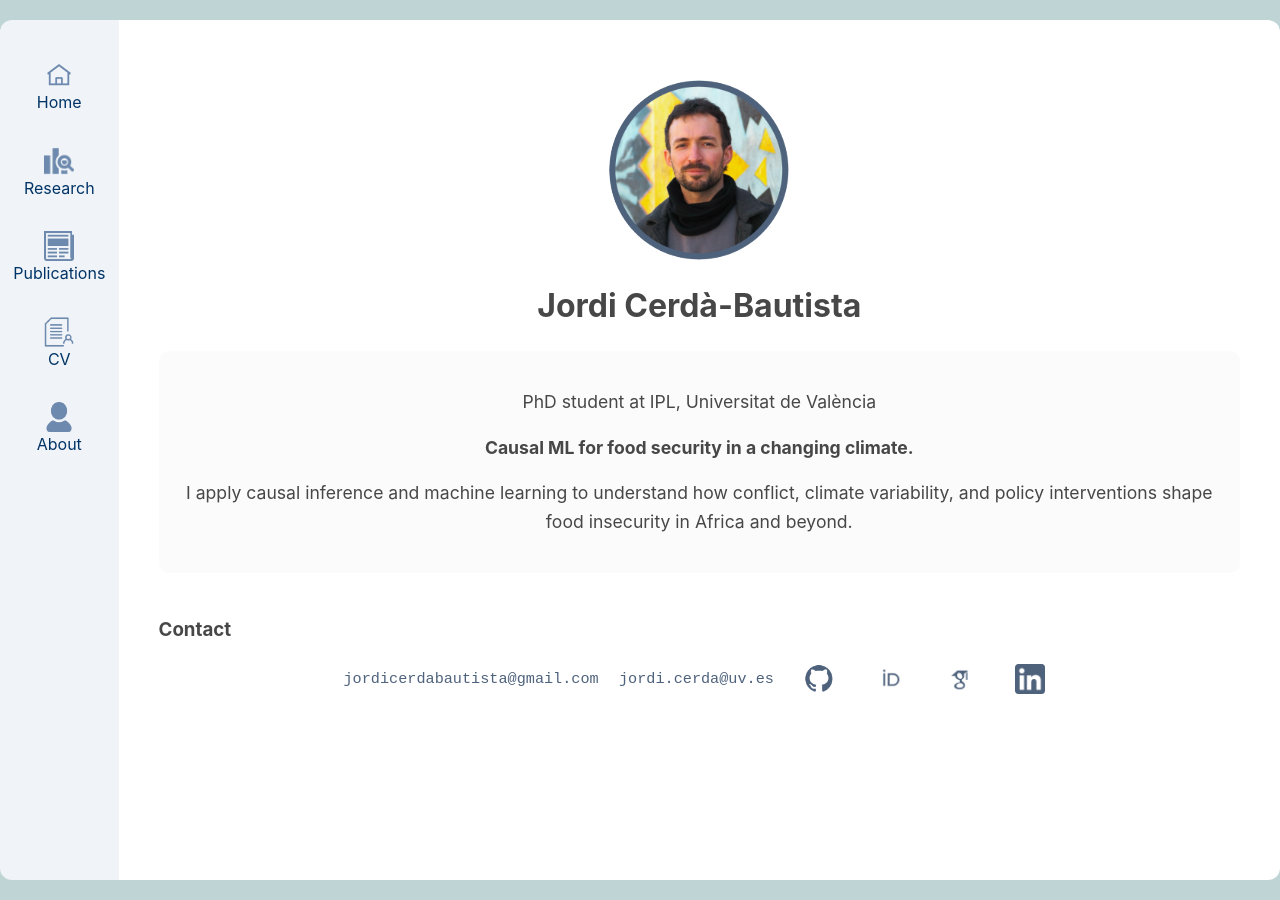
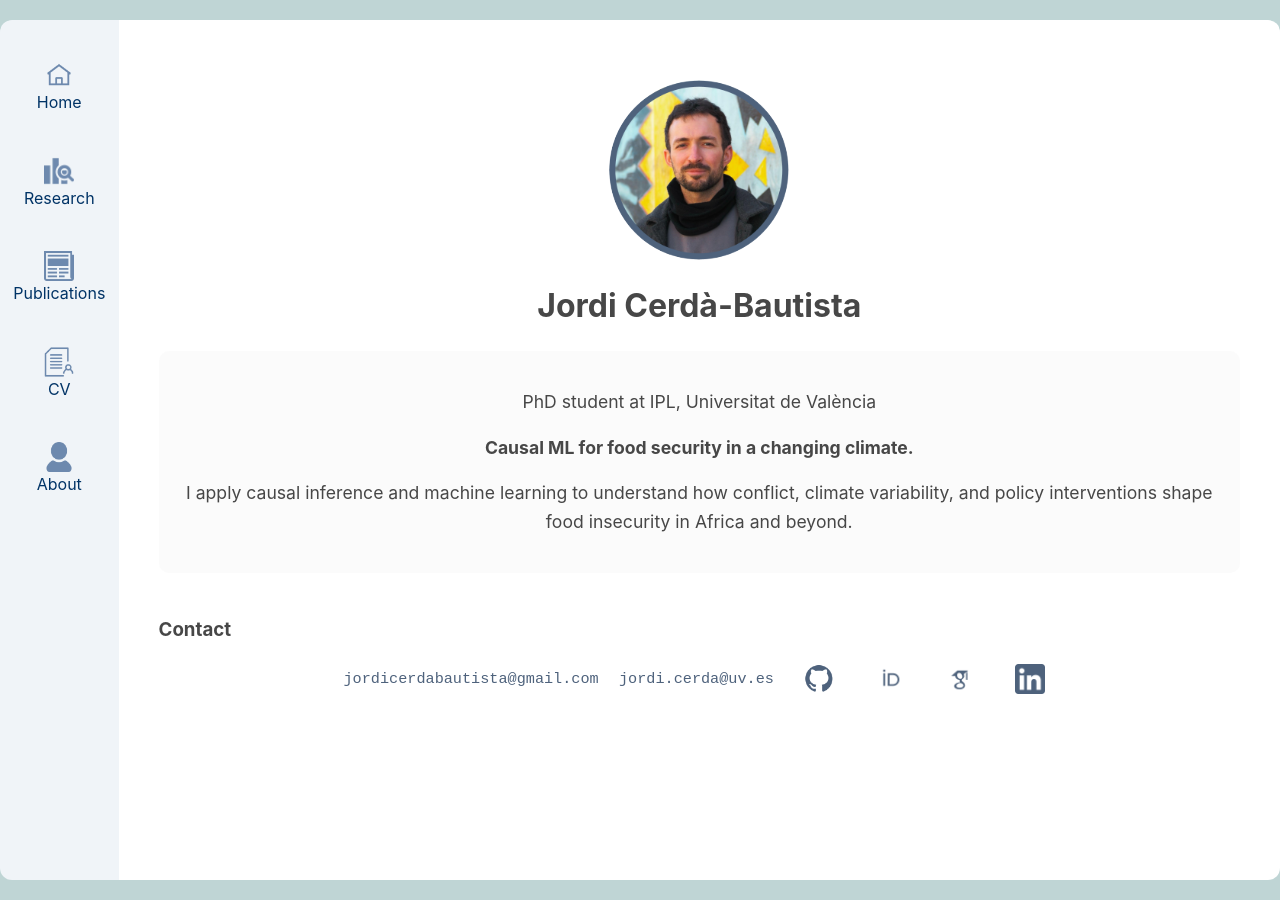
Before and after one commit to jordicbau/jordicbau.github.io, a Jekyll site: the page built from index.md, in a window 1280 px wide. Built offline with Jekyll 4.4.1, drawn with Linux system fonts in a browser that asks for light colours.

Commit message:
Update style.css

```diff
--- a/assets/css/style.css
+++ b/assets/css/style.css
@@ -55,7 +55,7 @@ html, body {
 }
 
 .sidebar-nav li {
-  margin-bottom: 30px; /* space between nav items */
+  margin-bottom: 40px; /* space between nav items */
   text-align: center;
 }
 
```
